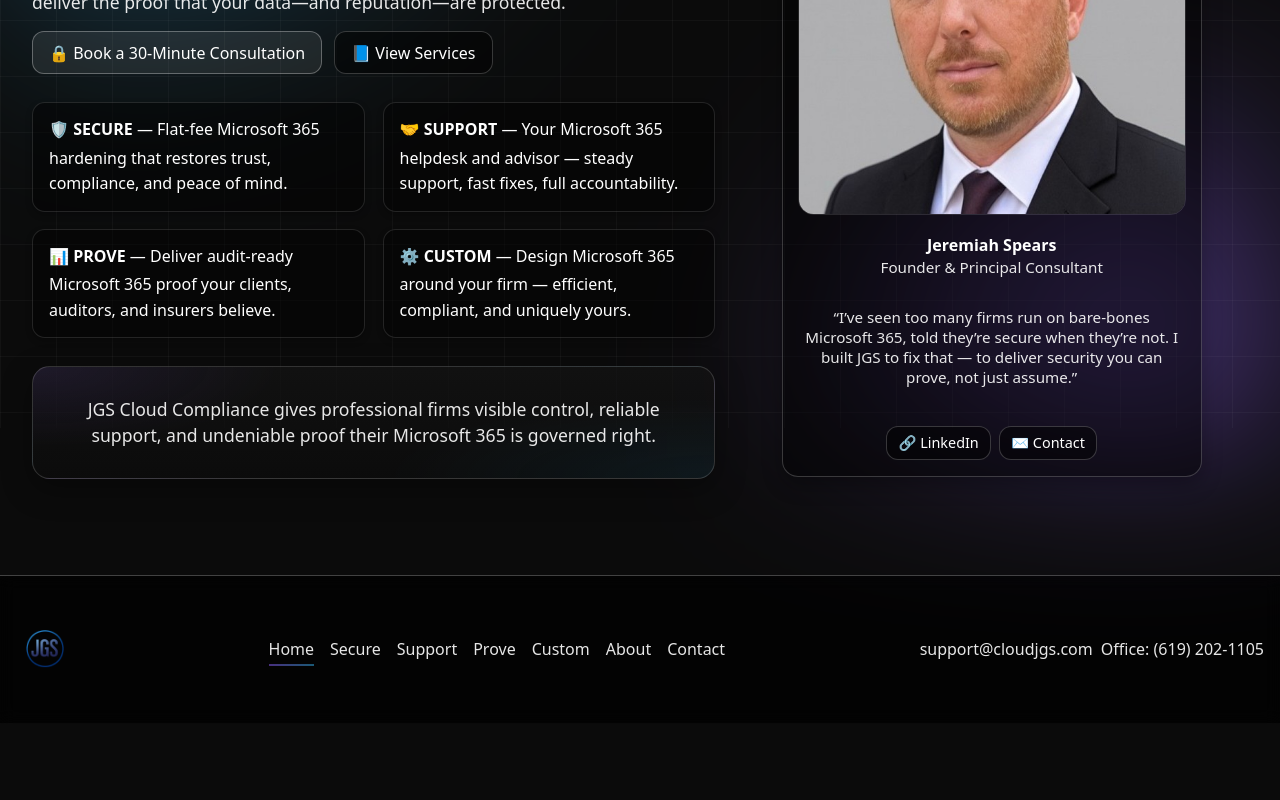
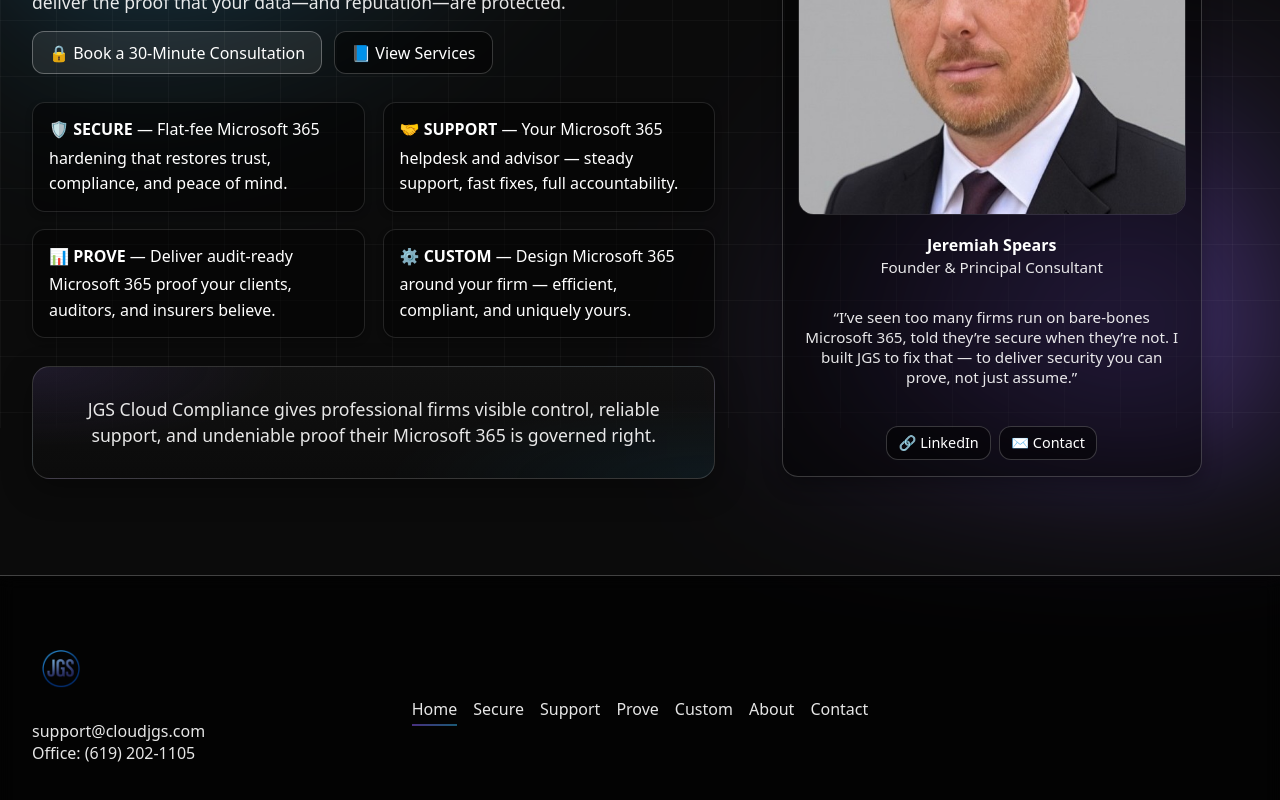
Before and after one commit to jspears80/jgs, a Next.js app: page / in a window 1280 px wide. Shown: the part 372-1172 px from the top of the page. Before the commit the page ends 1095 px from the top, so only its background shows below. Built offline with nearby package versions, Linux system fonts and the light colour scheme.

Commit message:
Update layout.tsx

```diff
--- a/app/layout.tsx
+++ b/app/layout.tsx
@@ -1,15 +1,14 @@
 // app/layout.tsx
-
-import './globals.css';
-import React from 'react';
-import Nav from './Nav';
+import "./globals.css";
+import React from "react";
+import Nav from "./Nav";
 
 export const metadata = {
-  metadataBase: new URL('https://www.cloudjgs.com'),
+  metadataBase: new URL("https://www.cloudjgs.com"),
   title:
-    'Secure • Support • Prove — Microsoft 365 for Law & CPA Firms | JGS Cloud Compliance',
+    "Secure • Support • Prove — Microsoft 365 for Law & CPA Firms | JGS Cloud Compliance",
   description:
-    'JGS Cloud Compliance helps law and accounting firms operate securely and confidently on Microsoft 365. Projects fix risks. Retainers keep systems supported and defensible.',
+    "JGS Cloud Compliance helps law and accounting firms operate securely and confidently on Microsoft 365. Projects fix risks. Retainers keep systems supported and defensible.",
 };
 
 export default function RootLayout({
@@ -20,52 +19,62 @@ export default function RootLayout({
   return (
     <html lang="en">
       <body>
-        {/* ================= HEADER ================= */}
+        {/* =============== HEADER =============== */}
         <header className="header">
           <div className="header-row container">
             {/* ---- Brand ---- */}
             <div className="brand">
               <img src="/Logo.png" alt="JGS Cloud Compliance" className="logo" />
-              <span className="tagline" aria-hidden="true">{/* hidden by CSS */}</span>
+              <span className="tagline" aria-hidden="true">
+                {/* hidden by CSS */}
+              </span>
             </div>
 
-            {/* ---- Navigation (center) ---- */}
+            {/* ---- Navigation ---- */}
             <Nav />
 
-            {/* ---- CTA (right) ---- */}
+            {/* ---- CTA ---- */}
             <div className="nav-right">
-              <a className="btn btn-cta" href="/contact">🔒 Book Consultation</a>
+              <a className="btn btn-cta" href="/contact">
+                🔒 Book Consultation
+              </a>
             </div>
           </div>
         </header>
 
-        {/* ================= MAIN ================= */}
+        {/* =============== MAIN CONTENT =============== */}
         <main className="main container">{children}</main>
 
-        {/* ================= FOOTER ================= */}
-        {/* Use the SAME grid classnames as header to guarantee identical alignment */}
+        {/* =============== FOOTER =============== */}
         <footer className="footer">
-          <div className="header-row container">
-            {/* ---- Brand (left) ---- */}
+          <div className="footer-row container">
+            {/* ---- Brand ---- */}
             <div className="brand">
-              <img src="/Logo.png" alt="JGS Cloud Compliance" className="logo" />
+              <img
+                src="/Logo.png"
+                alt="JGS Cloud Compliance"
+                className="logo"
+              />
             </div>
 
-            {/* ---- Navigation (center) — reuse Nav for identical spacing/centering ---- */}
+            {/* ---- Navigation ---- */}
             <Nav />
 
-            {/* ---- Contact (right) ---- */}
-            <div className="nav-right" style={{ textAlign: 'right' }}>
+            {/* ---- Contact ---- */}
+            <div className="footer-contact">
               <a
                 href="mailto:support@cloudjgs.com"
                 className="footer-link"
-                style={{ display: 'block' }}
+                style={{ display: "block" }}
               >
                 support@cloudjgs.com
               </a>
               <span style={{ opacity: 0.9 }}>
-                Office:{' '}
-                <a href="tel:+16192021105" style={{ textDecoration: 'none' }}>
+                Office:{" "}
+                <a
+                  href="tel:+16192021105"
+                  style={{ textDecoration: "none" }}
+                >
                   (619) 202-1105
                 </a>
               </span>
```
